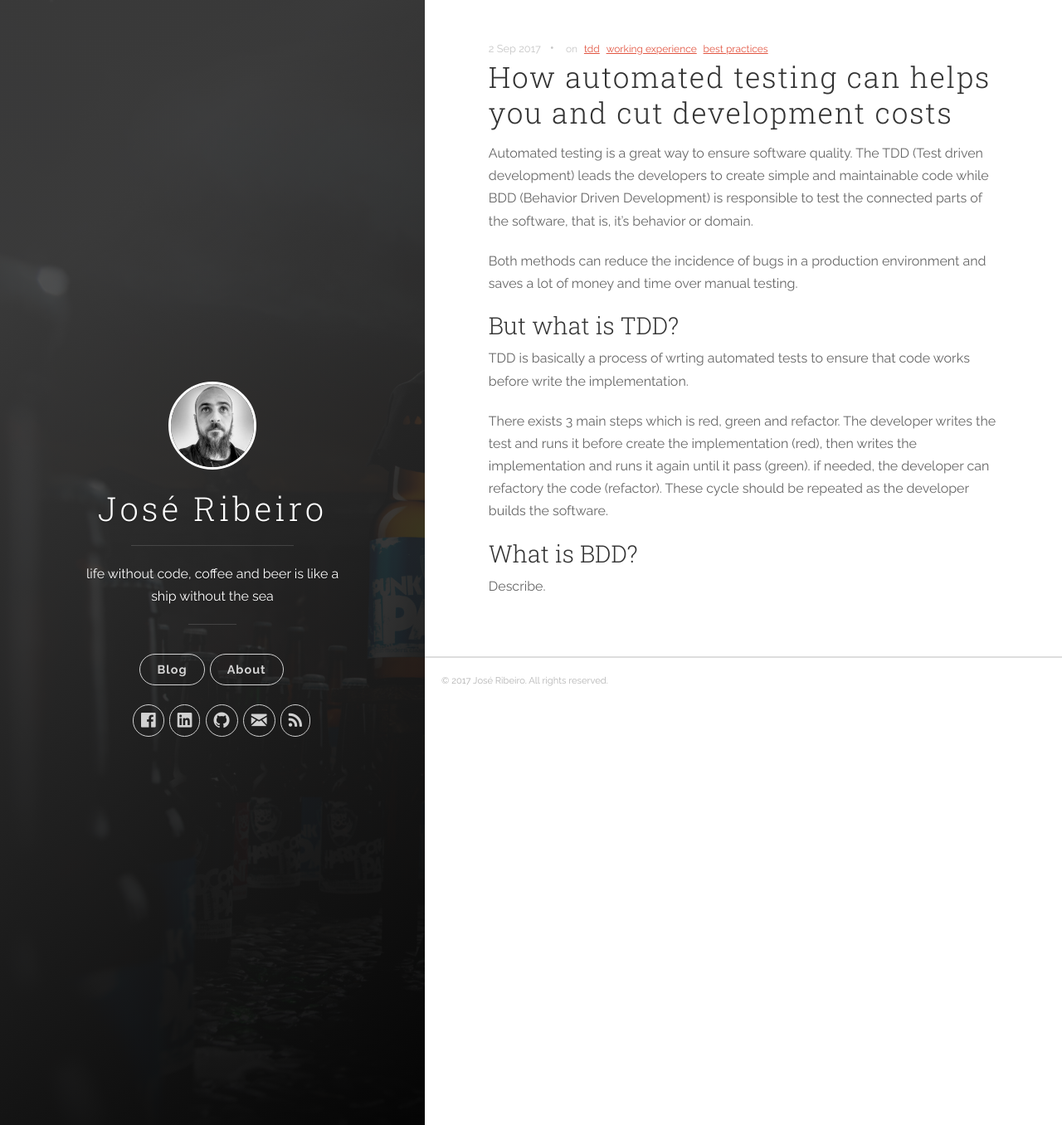
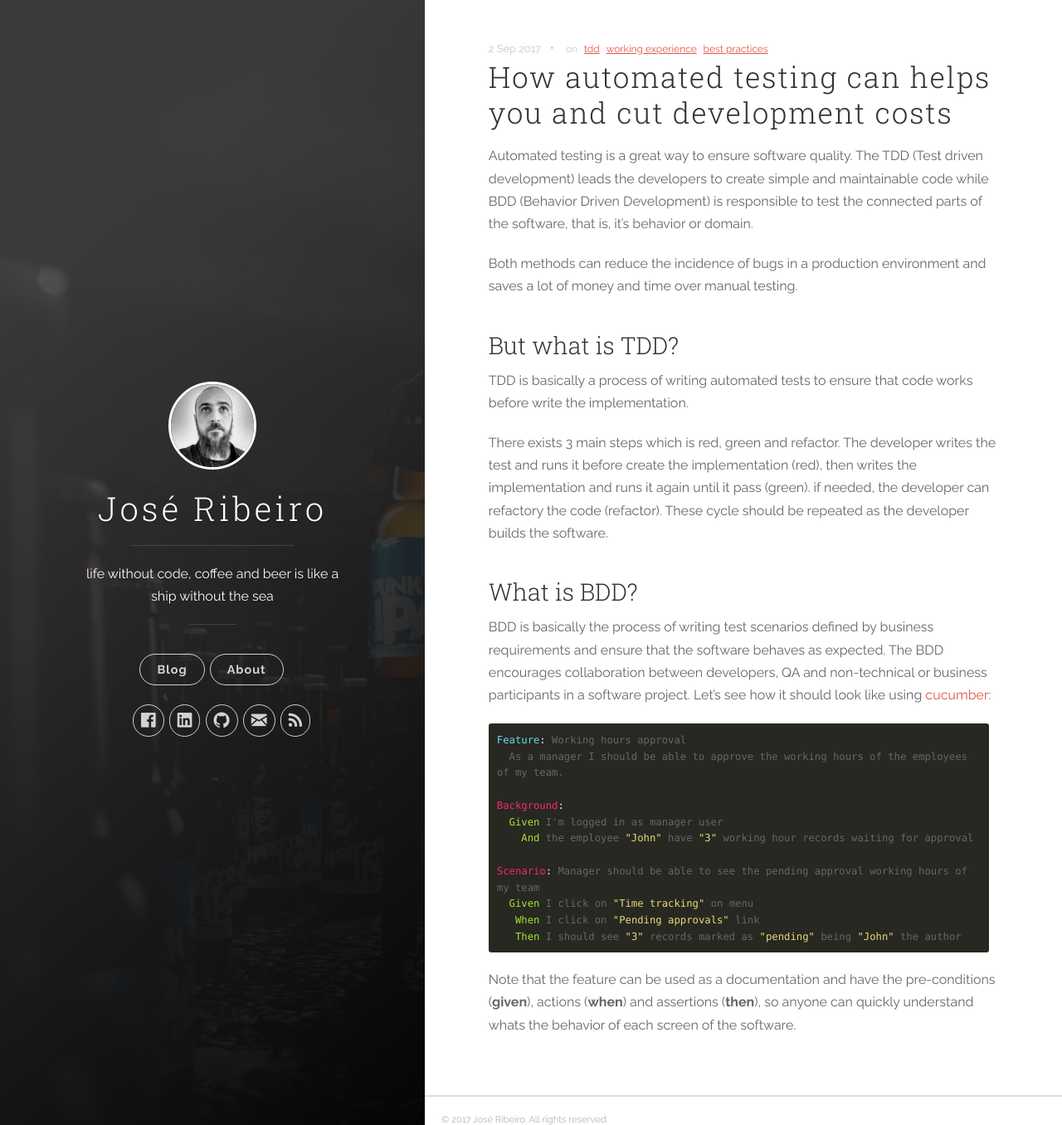
Before and after one commit to zekitow/zekitow.github.io, a Jekyll site: the page built from _posts/2017-09-02-how-automated-testing-can-helps-you-and-cut-development-costs.md, in a window 1280 px wide and 1356 px high. Shown: the whole window at 83% size. Built offline with Jekyll 4.4.1, drawn with Linux system fonts in a browser that asks for light colours; nearby versions of some CDN libraries.

Commit message:
Added BDD description and example.

````diff
--- a/_posts/2017-09-02-how-automated-testing-can-helps-you-and-cut-development-costs.md
+++ b/_posts/2017-09-02-how-automated-testing-can-helps-you-and-cut-development-costs.md
@@ -11,11 +11,27 @@ Both methods can reduce the incidence of bugs in a production environment and sa
 
 ## But what is TDD?
 
-TDD is basically a process of wrting automated tests to ensure that code works before write the implementation.
+TDD is basically a process of writing automated tests to ensure that code works before write the implementation.
 
 There exists 3 main steps which is red, green and refactor. The developer writes the test and runs it before create the implementation (red), then writes the implementation and runs it again until it pass (green). if needed, the developer can refactory the code (refactor). These cycle should be repeated as the developer builds the software.
 
 
 ## What is BDD?
 
-Describe.
+BDD is basically the process of writing test scenarios defined by business requirements and ensure that the software behaves as expected. The BDD encourages collaboration between developers, QA and non-technical or business participants in a software project. Let's see how it should look like using [cucumber](https://github.com/cucumber/cucumber-ruby):
+
+```cucumber
+Feature: Working hours approval
+  As a manager I should be able to approve the working hours of the employees of my team.
+
+Background:
+  Given I'm logged in as manager user
+    And the employee "John" have "3" working hour records waiting for approval
+
+Scenario: Manager should be able to see the pending approval working hours of my team
+  Given I click on "Time tracking" on menu
+   When I click on "Pending approvals" link
+   Then I should see "3" records marked as "pending" being "John" the author
+```
+
+Note that the feature can be used as a documentation and have the pre-conditions (**given**), actions (**when**) and assertions (**then**), so anyone can quickly understand whats the behavior of each screen of the software.
--- a/_sass/uno.scss
+++ b/_sass/uno.scss
@@ -953,8 +953,8 @@ h3,
 h4,
 h5,
 h5 {
-	margin-top: .8em;
-	margin-bottom: .4em;
+	margin-top: 1.5em;
+	margin-bottom: 0.5em;
 	font-family: "Roboto Slab", serif;
 	font-weight: lighter;
 	color: #333333;
````
